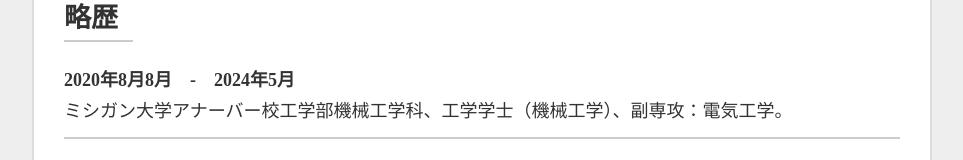
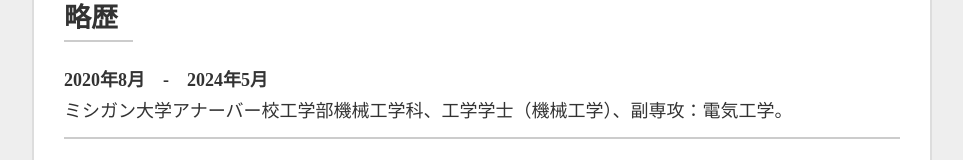
Before and after one commit to altmandsa/altmandsa.github.io, a plain HTML site: page index_ja.html in a window 1280 px wide. Shown: the part 905-1065 px from the top of the page, without its empty margins (228-1191 px from the left). Drawn offline with Linux system fonts and the light colour scheme.

Commit message:
Formatting updates

```diff
--- a/index_ja.html
+++ b/index_ja.html
@@ -97,7 +97,7 @@
             略歴
         </h2>
         <div class="education-date">
-            <strong>2020年8月8月　-　2024年5月</strong>
+            <strong>2020年8月　-　2024年5月</strong>
             <p>
             ミシガン大学アナーバー校工学部機械工学科、工学学士（機械工学）、副専攻：電気工学。
             </p>
```
